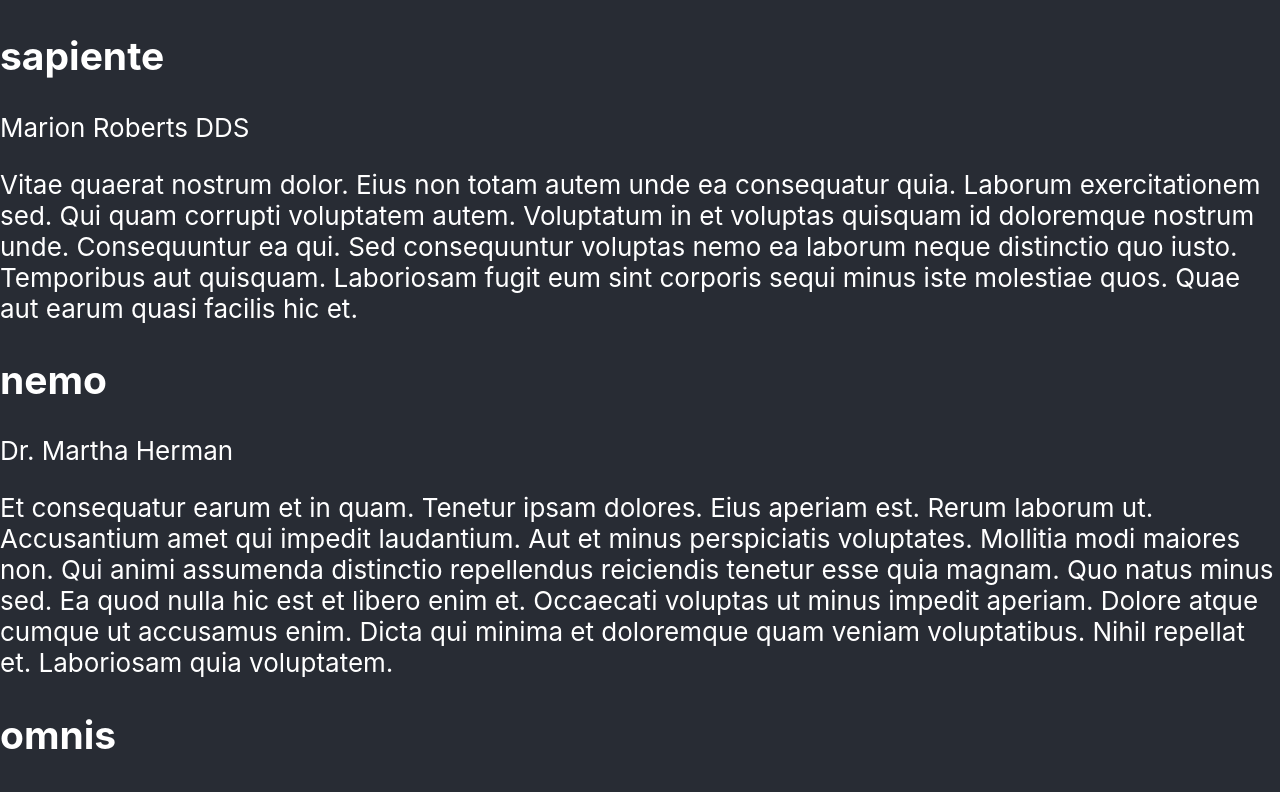
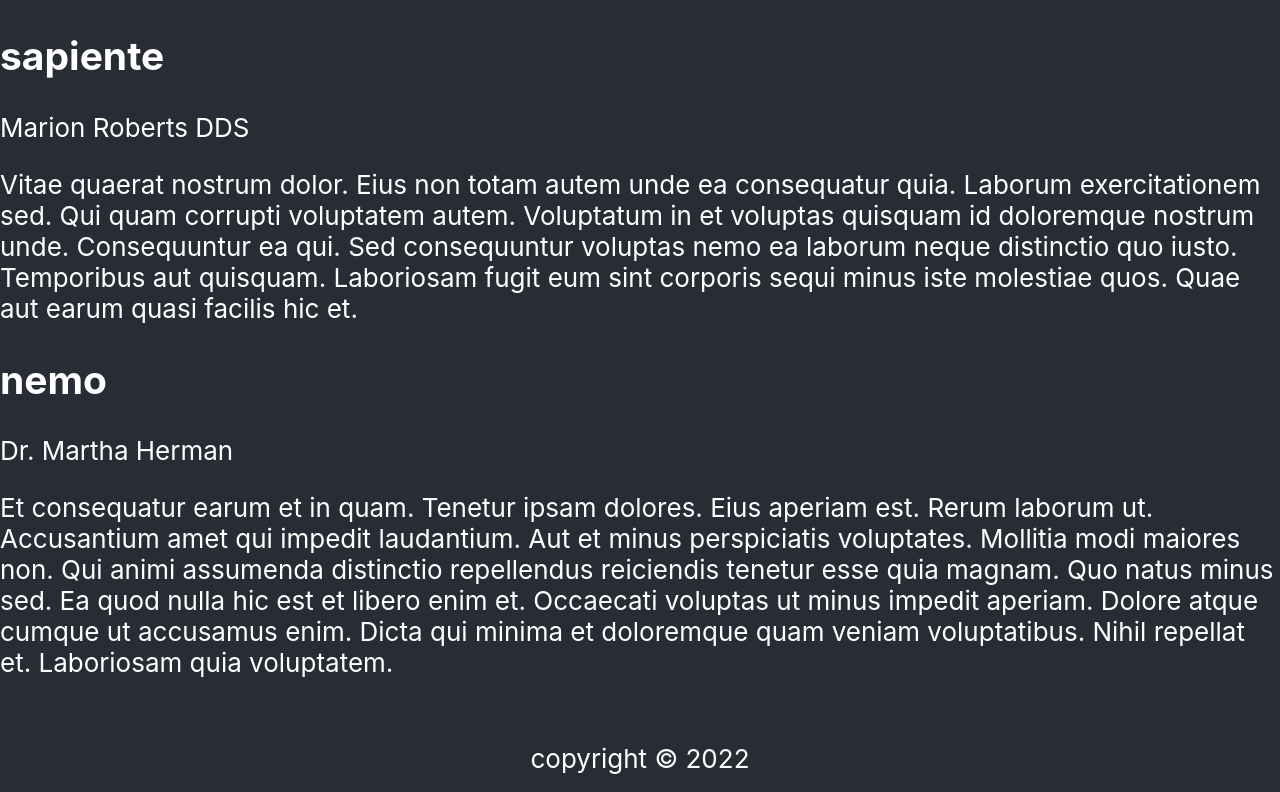
Before and after one commit to ClaytonStealth/fullstack-intro, a React (Create React App) app: page / in a window 1280 px wide. Shown: the top 792 px of the page. Built offline with nearby package versions, Linux system fonts and the light colour scheme; no server answers.

Commit message:
footer looks cool my own css to get it to stick

```diff
--- a/src/App.css
+++ b/src/App.css
@@ -36,3 +36,13 @@
     transform: rotate(360deg);
   }
 }
+
+.footer {
+  position: fixed;
+  left: 0;
+  bottom: 0;
+  width: 100%;
+  background-color: #282c34;
+  color: white;
+  text-align: center;
+}
--- a/src/App.js
+++ b/src/App.js
@@ -41,10 +41,18 @@ const sampleBlogs = [
   },
 ];
 const urlEndpoint = process.env.REACT_APP_URL_ENDPOINT;
-
+const currentYear = new Date().getFullYear();
+const Footer = () => {
+  return (
+    <footer className='footer'>
+      <p>copyright © {currentYear}</p>
+    </footer>
+  );
+};
 const App = () => {
   const sampleBlogsCopy = [...sampleBlogs];
   const [blogs, setBlogs] = useState(sampleBlogsCopy);
+
   useEffect(() => {
     const fetchBlogs = async () => {
       const result = await fetch(`${urlEndpoint}/blogs`);
@@ -57,6 +65,7 @@ const App = () => {
   return (
     <div className='App-header'>
       <BlogList blogs={blogs} />
+      <Footer />
     </div>
   );
 };
```
